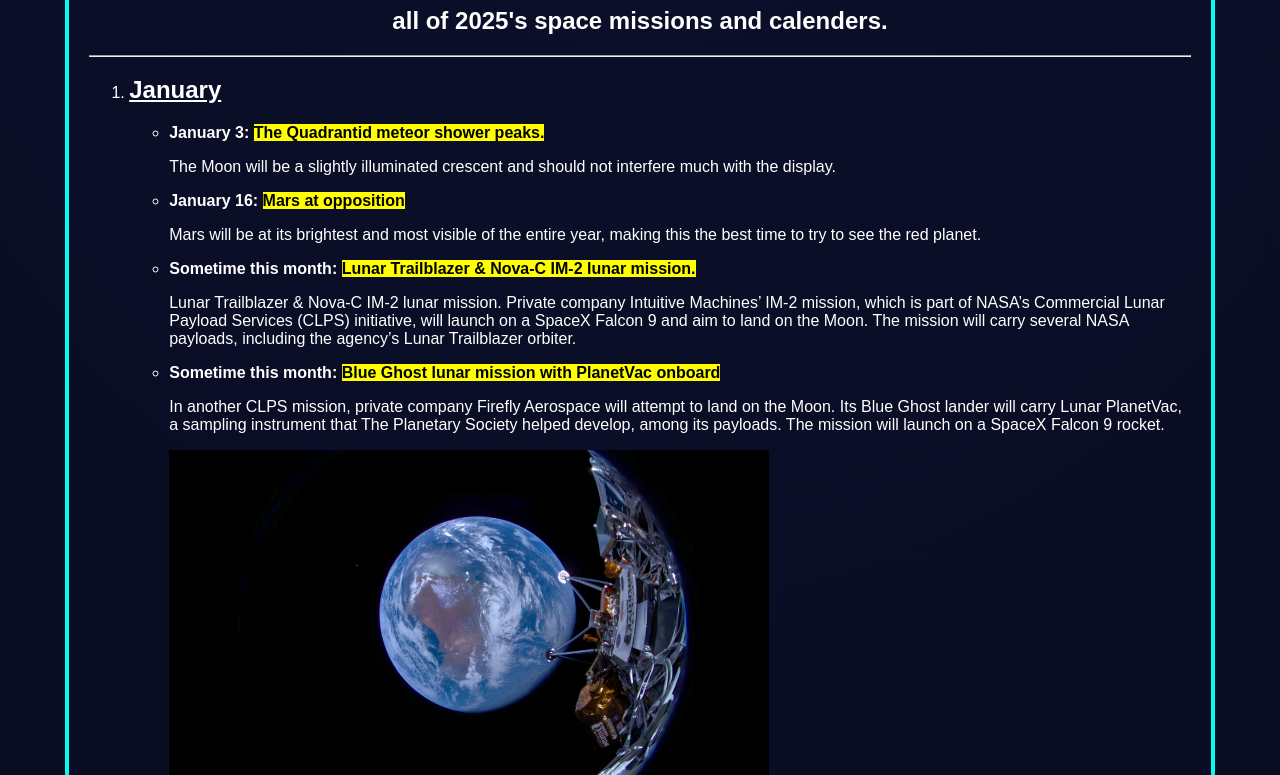
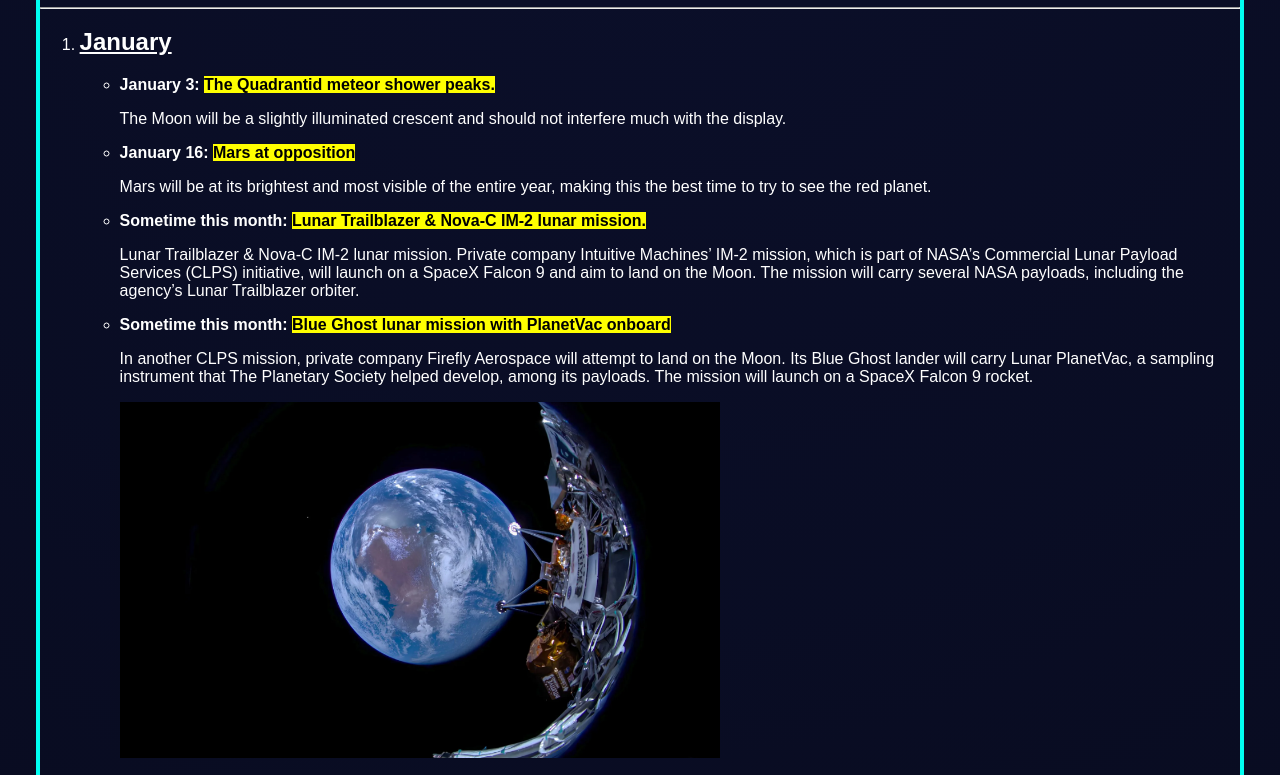
Before and after one commit to amex123-coder/space-calender, a plain HTML site: page index.html in a window 1280 px wide. Shown: the part 209-984 px from the top of the page. Drawn offline with Linux system fonts and the light colour scheme.

Commit message:
Update index.html

```diff
--- a/index.html
+++ b/index.html
@@ -22,7 +22,7 @@
             background: radial-gradient(circle at top, #0b0f2a, #000000);
             color: #ffffff;
             min-height: 200vh;
-            padding: 20px
+            padding: 0px
         }
 
         .right-container {
@@ -42,11 +42,11 @@
             border: 4px solid hsl(177, 100%, 50%);
 
             /* Optional: styles the size and position of the box */
-            width: 90%;
+            width: 95%;
             /* Takes up 80% of the screen width */
             margin: 20px auto;
             /* Centers the box horizontally with space above/below */
-            padding: 20px;
+            padding: 0px;
             /* Space between content and the border */
 
             /* Optional: enhances presentation */
```
